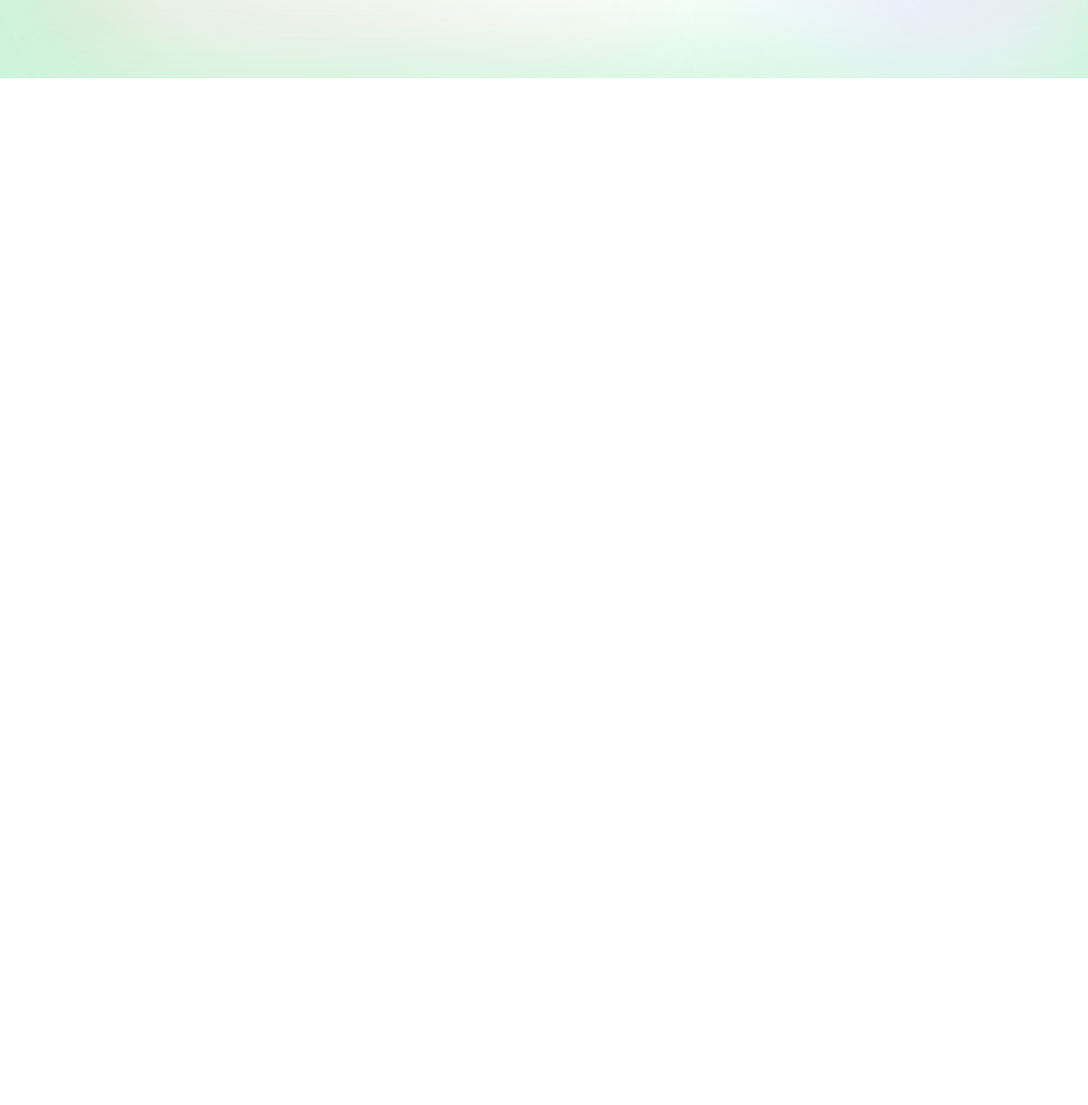
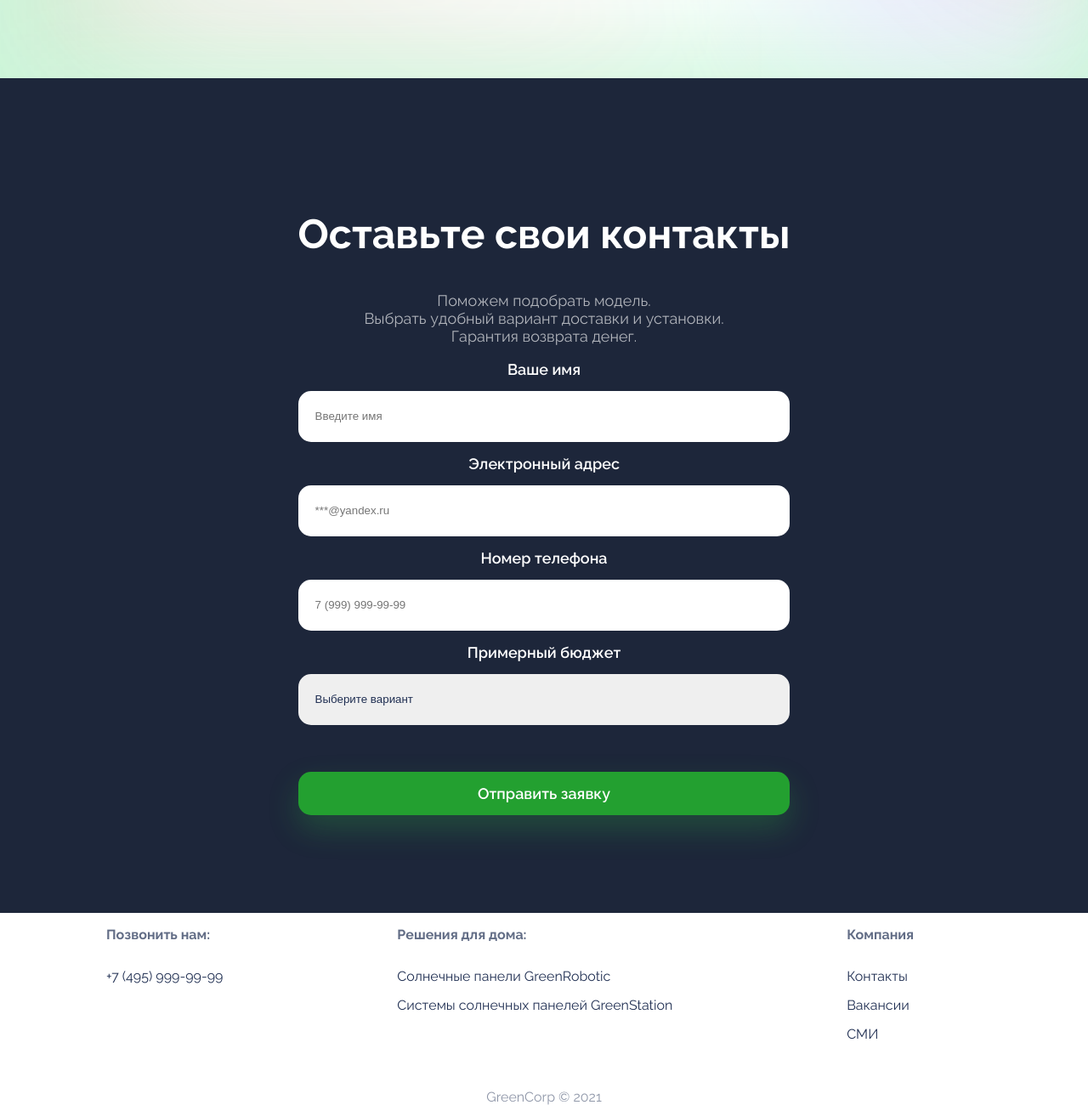
Before and after one commit to GitHubStudioPro/RepositoryNameOne, a plain HTML site: page index.html in a window 1280 px wide. Shown: the part 669-1969 px from the top of the page at 85% size. Before the commit the page ends 800 px from the top, so only its background shows below. Drawn offline with Linux system fonts and the light colour scheme.

Commit message:
Вторая версия проекта

```diff
--- a/css/main.css
+++ b/css/main.css
@@ -37,6 +37,12 @@ button	{
 	padding: 15px;
 }
 
+button:hover	{
+	background-color: #f6980c;
+	box-shadow: 0 16px 36px rgba(246 152 12 / 20%);
+	transition: background 0.3s ease-in, box-shadow 0.3s ease-in;
+}
+
 .about__image	{
 	width: 500px;
 }
@@ -74,9 +80,109 @@ button	{
 	opacity: 0.8;
 }
 
-.aboout button	{
+.about button	{
 	font-size: 18px;
 	border-radius: 20px;
 	padding: 20px 25px;
 	margin-top: 20px;
 }
+
+.form	{
+	background-color: #1D263A;
+	color: #fff;
+	padding-top: 115px;
+	padding-bottom: 115px;
+	text-align: center;
+	display: flex;
+	justify-content: space-between;
+	flex-direction: column;
+	align-items: center;
+}
+
+.form h1	{
+	font-size: 48px;
+}
+
+.form p		{
+	font-size: 18px;
+	opacity: 0.65;
+}
+
+.form__group	{
+	width: 100%;
+	display: flex;
+	flex-direction: column;
+	justify-content: space-evenly;
+	font-size: 18px;
+	font-weight: 600;
+}
+
+.form input		{
+	color: #213053;
+	height: 60px;
+	padding: 0 20px;
+	margin-top: 15px;
+	margin-bottom: 15px;
+	border: none;
+	border-radius: 15px;
+	outline: none;
+}
+
+
+.form select	{
+	color: #213053;
+	height: 60px;
+	padding: 0 20px;
+	margin-top: 15px;
+	margin-bottom: 15px;
+	border: none;
+	border-radius: 15px;
+	appearance: none;
+}
+
+.form__submit	{
+	font-size: 18px;
+	font-weight: 600;
+	margin-top: 40px;
+}
+
+//----FOOTER----//
+
+footer	{
+	font-size: 16px;
+	font-weight: 600;
+	padding: 90px 20px;
+}
+
+.footer__container	{
+	display: flex;
+	flex-direction: row;
+	justify-content: space-evenly;
+}
+
+.footer__copyright	{
+	text-align: center;
+	opacity: 0.5;
+	margin-top: 40px;
+}
+
+.footer__group	{
+	margin-right: 80px;
+}
+
+.footer__group h3	{
+	font-size: 16px;
+	opacity: 0.7;
+	margin-bottom: 30px;
+}
+
+.footer__links	{
+	display: flex;
+	flex-direction: column;
+}
+
+.footer__links a	{
+	margin-bottom: 15px;
+}
+
+//----end FOOTER----//
--- a/index.html
+++ b/index.html
@@ -25,5 +25,71 @@
 				<img class="about__image" src="img/solar-panel.png">
 			</div>
 		</section>
+        <section class="form">
+            <div class="form__container">
+                <h1>Оставьте свои контакты</h1>
+                <p>Поможем подобрать модель.<br>
+                Выбрать удобный вариант доставки и установки.<br>
+                Гарантия возврата денег. </p>
+                <form action="" method="GET">
+                    <div class="form__group">
+                        <label for="name">Ваше имя</label>
+                        <input type="name" id="name" placeholder="Введите имя">
+                    </div>
+                    <div class="form__group">
+                        <label for="mail">Электронный адрес</label>
+                        <input type="mail" id="mail" placeholder="***@yandex.ru">
+                    </div>
+                    <div class="form__group">
+                        <label for="tel">Номер телефона</label>
+                        <input type="tel" id="tel" placeholder="7 (999) 999-99-99">
+                    </div>
+                    <div class="form__group">
+                        <label for="budget">Примерный бюджет</label>
+                            <select id="budget">
+                                <option selected>Выберите вариант</option>
+                                <option value="10-30">10 000₽ – 30 000₽</option>
+                                <option value="30-60">30 000₽ – 60 000₽</option>
+                                <option value="60-100">60 000₽ – 100 000₽</option>
+                                <option vlaue="100+">100 000₽</option>
+                            </select>
+                    </div>
+					<div class="form__group">
+						<button class="form__submit" type="submit">Отправить заявку</button>
+					</div>
+				</form>
+            </div>
+        </section>
+        <footer>
+            <div class="footer__container">
+                <div class="footer__group">
+                    <h3>Позвонить нам:</h3>
+                    <div class="footer__links">
+                        <a href="tel:74959999999">+7 (495) 999-99-99</a>
+                    </div>
+                </div>
+
+                <div class="footer__group">
+                    <h3>Решения для дома:</h3>
+                    <div class="footer__links">
+                        <a href="#">Солнечные панели GreenRobotic</a>
+                        <a href="#">Системы солнечных панелей GreenStation</a>
+                    </div>
+                </div>
+
+                <div class="footer__group">
+                    <h3>Компания</h3>
+                    <div class="footer__links">
+                        <a href="#">Контакты</a>
+                        <a href="#">Вакансии</a>
+                        <a href="#">СМИ</a>
+                    </div>
+                </div>
+
+            </div>
+            <div class="footer__copyright">
+                GreenCorp © 2021
+            </div>
+        </footer>
     </body>
 </html>
```
